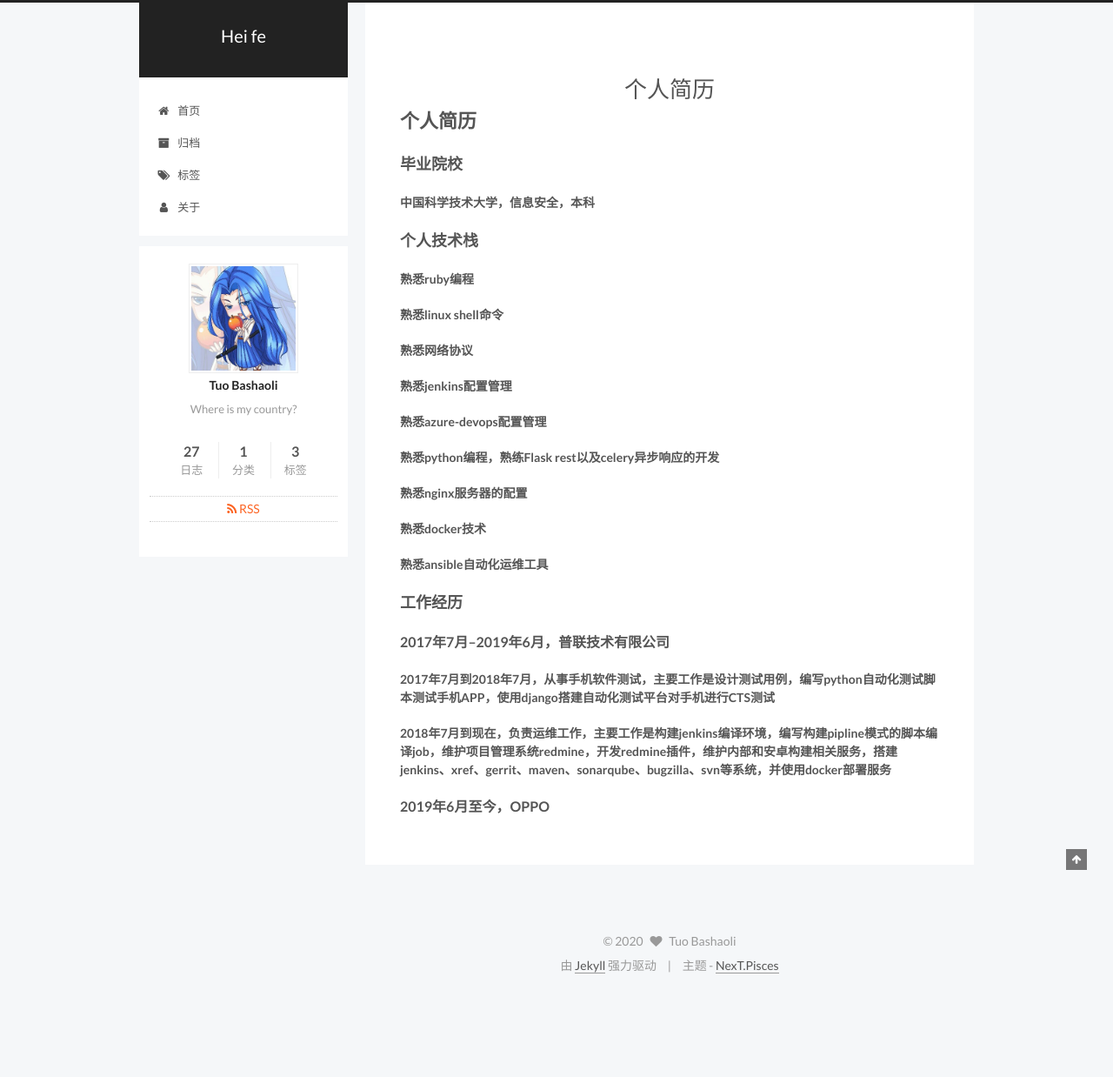
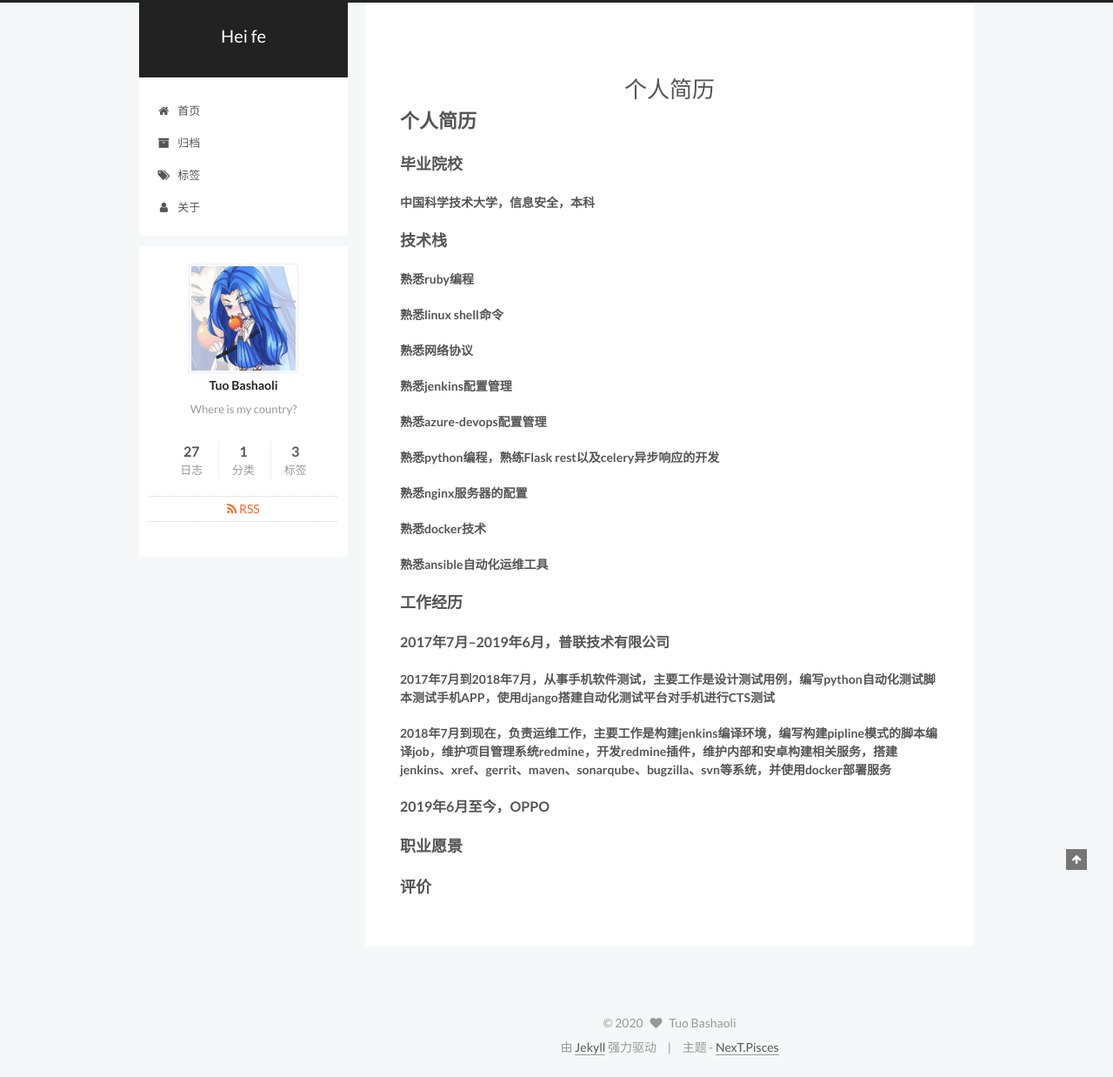
Before and after one commit to tuobashaoli/tuobashaoli.github.io, a Jekyll site: the page built from about/index.md, in a window 1280 px wide. Shown: the whole page at 87% size. Built offline with Jekyll 4.4.1, drawn with Linux system fonts in a browser that asks for light colours; comment, search, counter and statistics services are not loaded; our own code applies the rules of GitHub Pages for plain Markdown files; before the commit the page ends 1144 px from its top, so only the background shows below that.

Commit message:
update about

```diff
--- a/about/index.md
+++ b/about/index.md
@@ -9,7 +9,7 @@ type: about
 
 ##### 中国科学技术大学，信息安全，本科
 
-### 个人技术栈
+### 技术栈
 
 ##### 熟悉ruby编程
 ##### 熟悉linux shell命令
@@ -28,3 +28,7 @@ type: about
 ##### 2018年7月到现在，负责运维工作，主要工作是构建jenkins编译环境，编写构建pipline模式的脚本编译job，维护项目管理系统redmine，开发redmine插件，维护内部和安卓构建相关服务，搭建jenkins、xref、gerrit、maven、sonarqube、bugzilla、svn等系统，并使用docker部署服务
 
 #### 2019年6月至今，OPPO
+
+### 职业愿景
+
+### 评价
```
